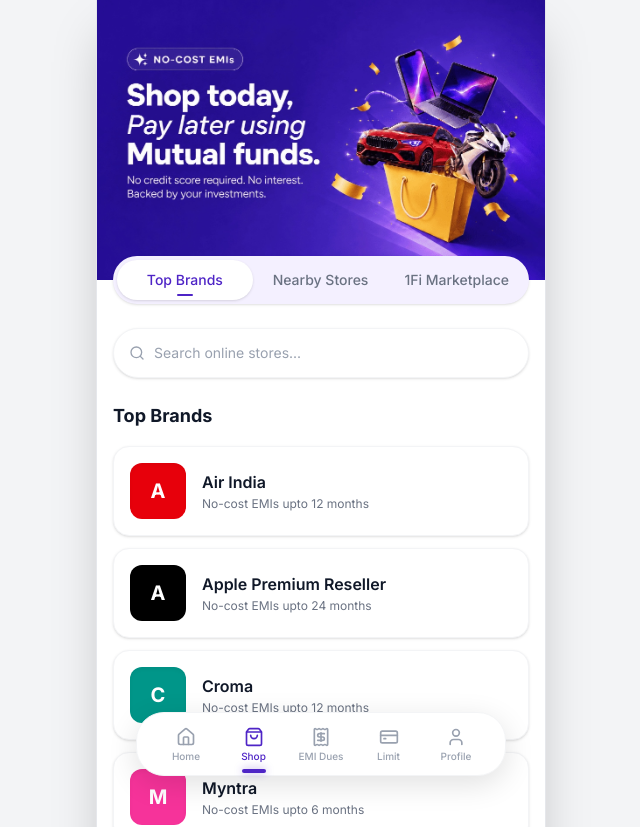
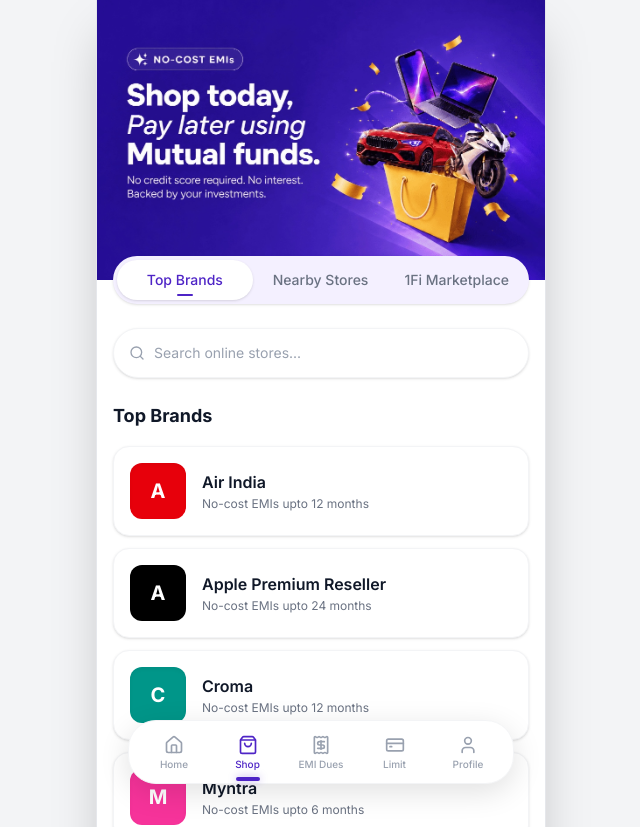
Before and after one commit to shishir-21/1Fi-marketplace, a Next.js app: page /shop in a window 1280 px wide. Shown: the top 827 px of the page, without its empty margins (319-959 px from the left). Built offline with nearby package versions, Linux system fonts and the light colour scheme.

Commit message:
polish: adjust bottom navigation width

```diff
--- a/components/shop/BottomNav.tsx
+++ b/components/shop/BottomNav.tsx
@@ -13,7 +13,7 @@
   const activeTab = "shop";
 
   return (
-    <div className="fixed bottom-6 left-1/2 -translate-x-1/2 w-[calc(100%-80px)] max-w-[370px] bg-white rounded-[28px] px-6 py-2.5 flex items-center justify-between z-50 shadow-[0_8px_30px_rgba(0,0,0,0.12)] border border-gray-100">
+    <div className="fixed bottom-4 left-1/2 -translate-x-1/2 w-[calc(100%-64px)] max-w-[386px] bg-white rounded-[28px] px-5 py-2.5 flex items-center justify-between z-50 shadow-[0_8px_30px_rgba(0,0,0,0.12)] border border-gray-100">
       {NAV_ITEMS.map((item) => {
         const Icon = item.icon;
         const isActive = activeTab === item.id;
```
